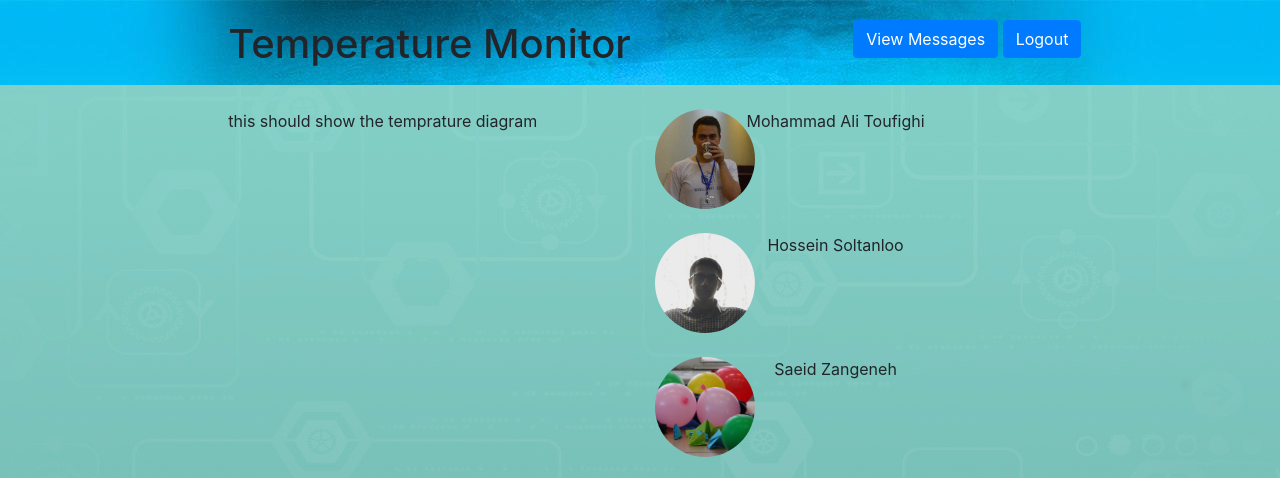
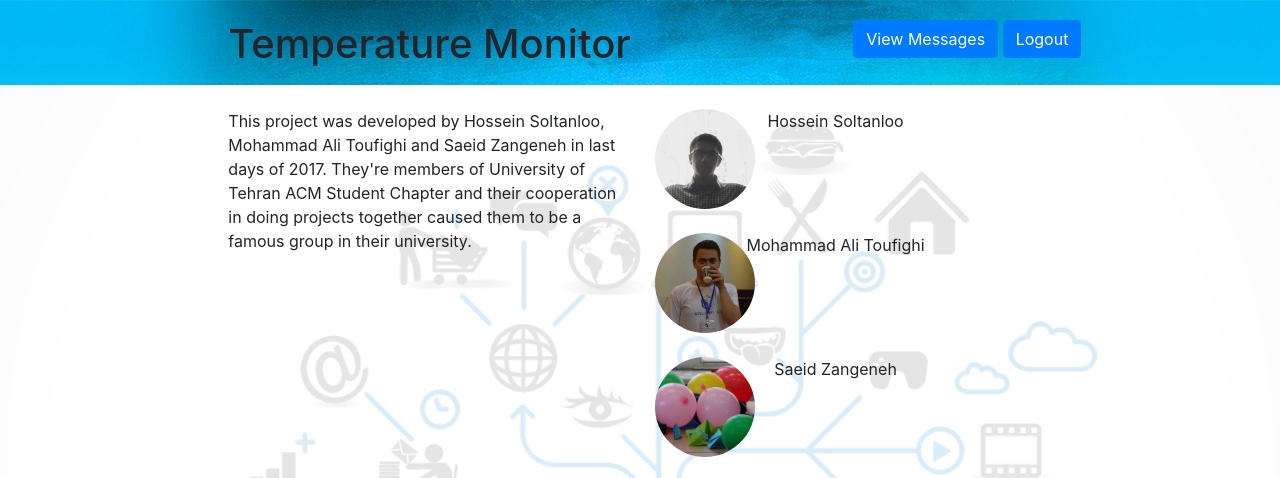
Before and after one commit to alitoufighi/iot, a Django app: template testapp/templates/testapp/home.html in a window 1280 px wide. Shown: the top 478 px of the page. Run offline with Django 3.2, Linux system fonts and the light colour scheme; the template is opened without the code that fills it, so the values that code supplies are empty; some libraries are stand-ins or nearby versions.

Commit message:
background image added and some bugs fixed

```diff
--- a/testapp/static/css/home.css
+++ b/testapp/static/css/home.css
@@ -14,6 +14,14 @@
     vertical-align: center;
 }
 
-body {
-    background-image:url("../bg.jpg")
+body{
+    /*background-image:url("../newbg.jpg");*/
+    /*text-decoration-color: white;*/
+    background-image:url("../bg.png");
+     background-position: center;
+    background-repeat: no-repeat;
+    background-size: cover;
+    background-position-y: 85px;
+    color: white;
+    text-justify: distribute;
 }
--- a/testapp/static/css/login.css
+++ b/testapp/static/css/login.css
@@ -3,5 +3,9 @@
 }
 
 body {
-    background-image:url("../bg.jpg")
+    background-image:url("../bg.png");
+    background-position: center;
+    background-repeat: no-repeat;
+    background-size: cover;
+    background-position-y: -20%;
 }
--- a/testapp/templates/testapp/home.html
+++ b/testapp/templates/testapp/home.html
@@ -33,25 +33,27 @@
             <div class="col-md-2"></div>
 
             <div class="col-md-4" id="description">
-                <p>this should show the temprature diagram</p>
+                <p>
+                    This project was developed by Hossein Soltanloo, Mohammad Ali Toufighi and Saeid Zangeneh in last days of 2017. They're members of University of Tehran ACM Student Chapter and their cooperation in doing projects together caused them to be a famous group in their university.
+                </p>
             </div>
 
             <div class="col-md-4" id="members">
+                <div class="row ">
+                    <div class="col-md-2">
+                        <img width="100" height="100" style="border-radius: 50%; border: black; border-width: thick" src={% static 'avatars/Hossein.jpg'%} >
+                    </div>
+                    <div class="col-md-7" style="text-align: center;">
+                        <p>Hossein Soltanloo</p>
+                    </div>
+                </div>
+                <br>
                 <div class="row ">
                     <div class="col-md-2">
                         <img width="100" height="100" style="border-radius: 50%" src={% static 'avatars/Ali.jpg'%} >
                     </div>
                     <div class="col-md-7" style="text-align: center; vertical-align: middle;"   >
                         <p>Mohammad Ali Toufighi</p>
-                    </div>
-                </div>
-                <br>
-                <div class="row ">
-                    <div class="col-md-2">
-                        <img width="100" height="100" style="border-radius: 50%" src={% static 'avatars/Hossein.jpg'%} >
-                    </div>
-                    <div class="col-md-7" style="text-align: center; vertical-align: middle">
-                        <p>Hossein Soltanloo</p>
                     </div>
                 </div>
                 <br>
```
Also changed, not shown: testapp/views.py (+7 -11 lines), testapp/static/bg.jpg (deleted), testapp/static/bg.png (added).
